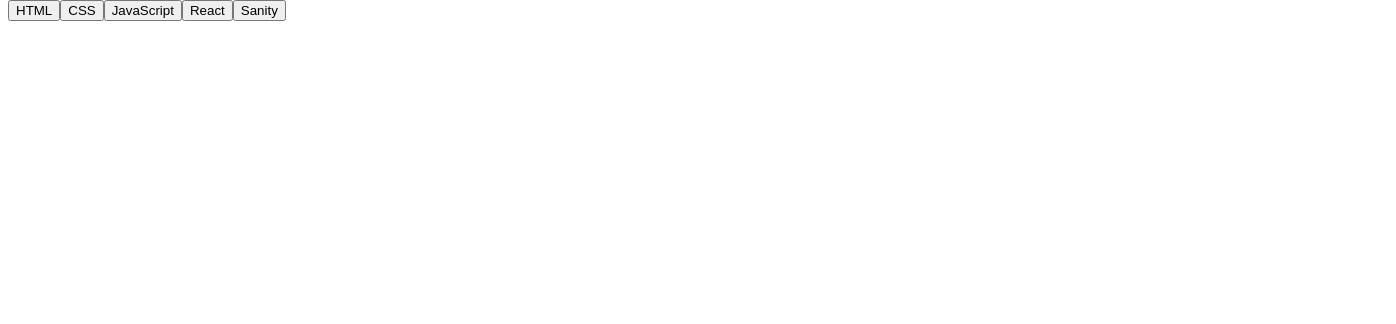
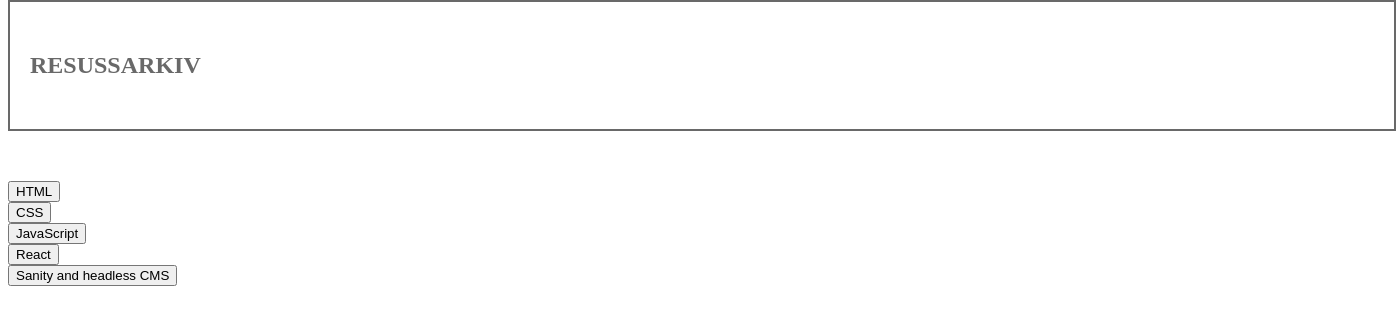
Before and after one commit to alexan1109/uin23ak3_resourceapp_group14, a React (Create React App) app in the folder ressursarkiv/: page / in a window 1280 px wide. Shown: the top 324 px of the page, 1396 px wide, since content can reach past the window. Built offline with nearby package versions, Linux system fonts and the light colour scheme.

Commit message:
fikset nav

```diff
--- a/ressursarkiv/src/App.js
+++ b/ressursarkiv/src/App.js
@@ -3,13 +3,17 @@ import Main from './components/Main';
 import Navigation from './components/Navigation';
 import Resources from './components/Resources';
 import './css/sass/main.scss';
+import { resources } from './data/ressurser';
+
+
 
 function App() {
   return (
     <>
-    <Header />
-    <Navigation />
-    <Resources />
+    <Header title={"Resussarkiv"} />
+    {resources.map((resources, category) =>
+    <Navigation name={resources.category}/> )}
+    <Resources  />
     </>
     )
   }
--- a/ressursarkiv/src/components/Header.js
+++ b/ressursarkiv/src/components/Header.js
@@ -1,8 +1,5 @@
 import Title from "./Title";
 
-export default function Header(){
-    //test
-    return(
-        <Title />
-        )
+export default function Header({title}){
+    return <h2 className="title">{title}</h2>
 }
--- a/ressursarkiv/src/components/Navigation.js
+++ b/ressursarkiv/src/components/Navigation.js
@@ -1,13 +1,9 @@
 
 
-export default function Navigation(){
+export default function Navigation({name}){
     return(
     <nav>
-        <button id="HTML">HTML</button>
-        <button id="CSS">CSS</button>
-        <button id="JavaScript">JavaScript</button>
-        <button id="React">React</button>
-        <button id="Sanity and headless CMS">Sanity</button>
+        <button title={name}>{name}</button>
     </nav>
     )
 }
```
